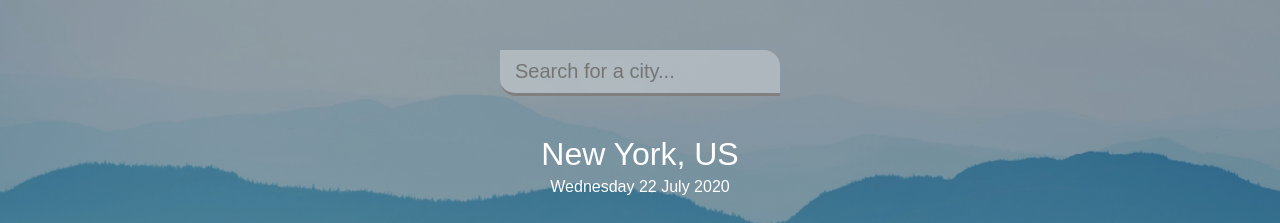
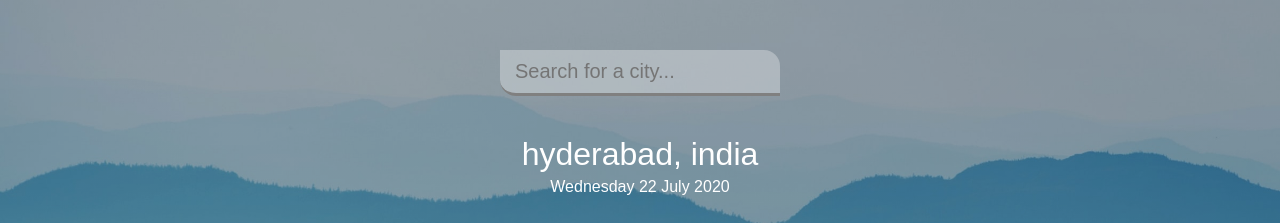
Before and after one commit to CRishi08/weather-website, a plain HTML site: page index.html in a window 1280 px wide. Shown: the top 223 px of the page. Drawn offline with Linux system fonts and the light colour scheme.

Commit message:
Update index.html

```diff
--- a/index.html
+++ b/index.html
@@ -13,7 +13,7 @@
     </header>
     <main>
       <section class="location">
-        <div class="city">New York, US</div>
+        <div class="city">hyderabad, india</div>
         <div class="date">Wednesday 22 July 2020</div>
       </section>
       <div class="current">
```
